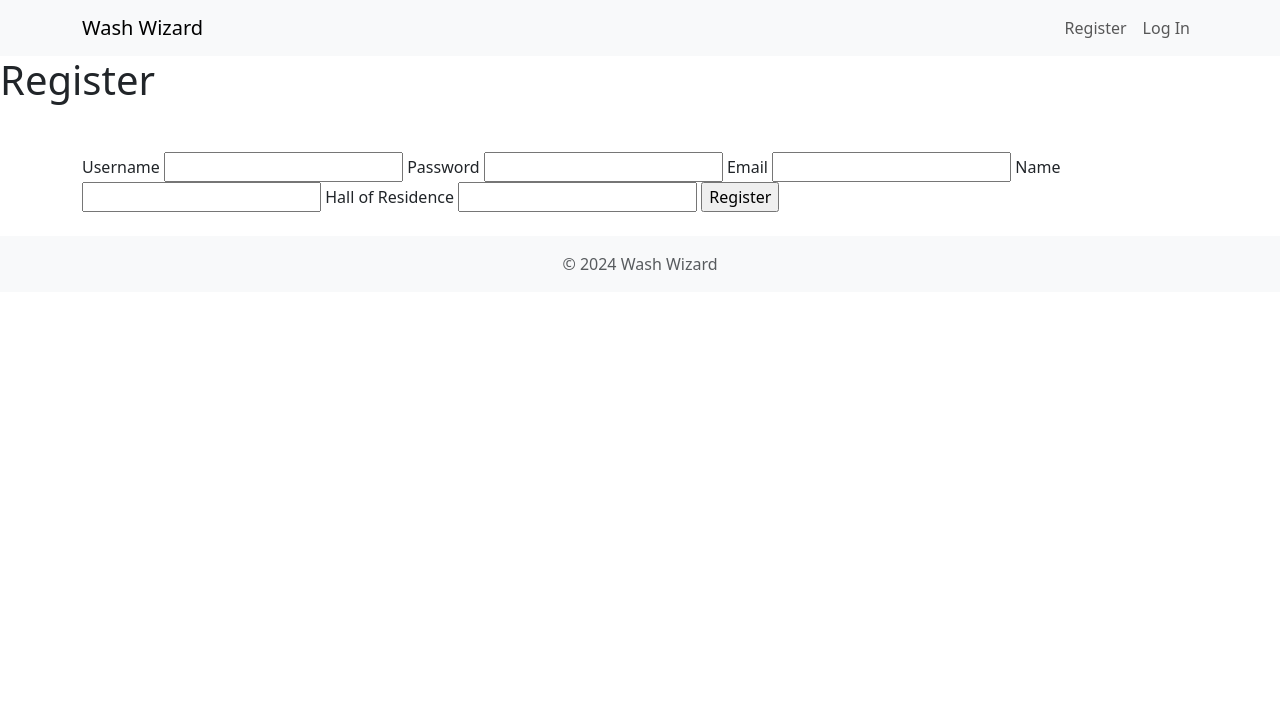
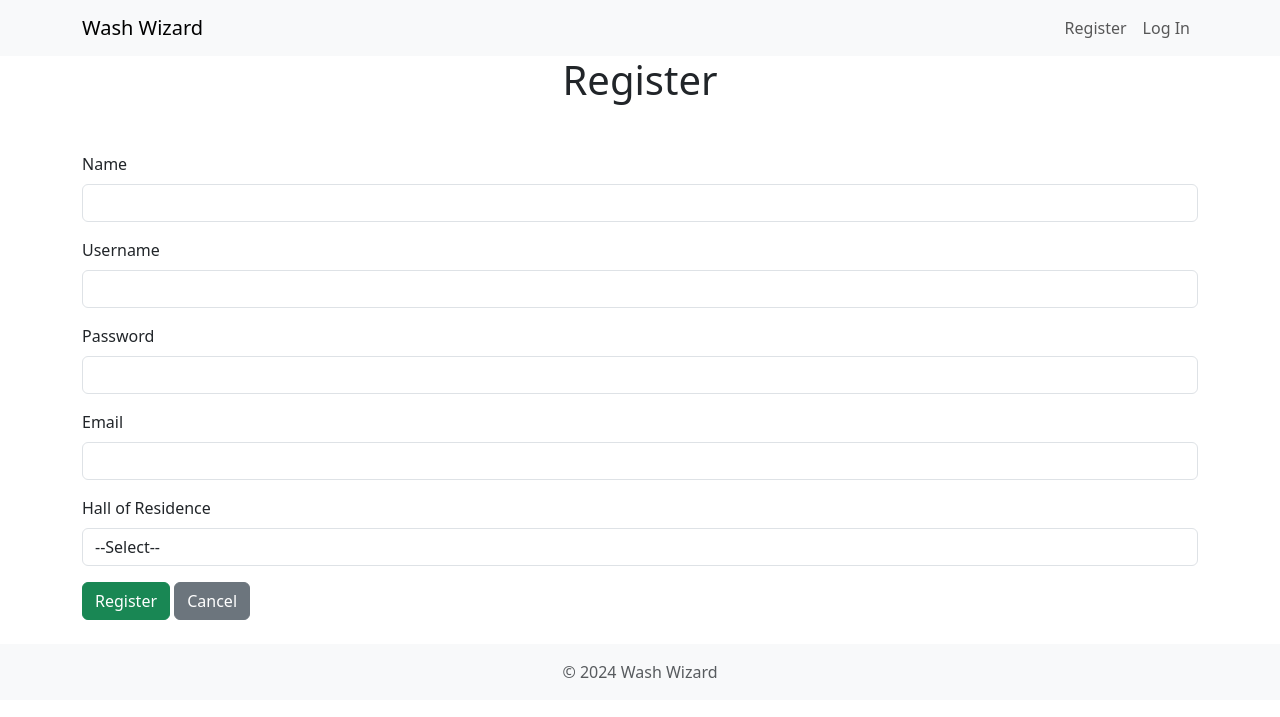
Before and after one commit to JustSomeGuy420/comp2140-project, a Flask app: page /auth/register in a window 1280 px wide. Shown: the top 717 px of the page. Run offline with Flask 3, Linux system fonts and the light colour scheme.

Commit message:
Added some more css

```diff
--- a/app/templates/auth/register.html
+++ b/app/templates/auth/register.html
@@ -1,21 +1,43 @@
 {% extends 'layout.html' %}
 
 {% block header %}
-  <h1>{% block title %}Register{% endblock %}</h1>
+  <h1 class="text-center">{% block title %}Register{% endblock %}</h1>
 {% endblock %}
 
 {% block content %}
-  <form method="post">
-    <label for="username">Username</label>
-    <input name="username" id="username" required>
-    <label for="password">Password</label>
-    <input type="password" name="password" id="password" required>
-    <label for="email">Email</label>
-    <input name="email" id="email" required>
-    <label for="name">Name</label>
-    <input name="name" id="name" required>
-    <label for="hall">Hall of Residence</label>
-    <input name="hall" id="hall" required>
-    <input type="submit" value="Register">
+  <form method="post" class="mt-4">
+    <div class="mb-3">
+      <label for="name" class="form-label">Name</label>
+      <input name="name" id="name" class="form-control" required>
+    </div>
+    <div class="mb-3">
+      <label for="username" class="form-label">Username</label>
+      <input name="username" id="username" class="form-control" required>
+    </div>
+    <div class="mb-3">
+      <label for="password" class="form-label">Password</label>
+      <input type="password" name="password" id="password" class="form-control" required>
+    </div>
+    <div class="mb-3">
+      <label for="email" class="form-label">Email</label>
+      <input type="email" name="email" id="email" class="form-control" required>
+    </div>
+    <div class="mb-3">
+      <label for="hall" class="form-label">Hall of Residence</label>
+      <select class="form-control" id="hall">
+        <option value="" selected disabled hidden>--Select--</option>
+        <option>A.Z. Preston Hall</option>
+        <option>Chancellor Hall</option>
+        <option>Elsa Leo Rhynie Hall</option>
+        <option>George Alleyne Hall</option>
+        <option>Irvine Hall</option>
+        <option>Leslie Robinsion Hall</option>
+        <option>Mary Seacole Hall</option>
+        <option>Rex Nettleford Hall</option>
+        <option>Taylor Hall</option>
+      </select>
+    </div>
+    <button type="submit" class="btn btn-success confirm-submit">Register</button>
+    <a href="{{ url_for('index') }}" class="btn btn-secondary">Cancel</a>
   </form>
 {% endblock %}
```
Also changed, not shown: app/templates/auth/login.html (+12 -9 lines).
